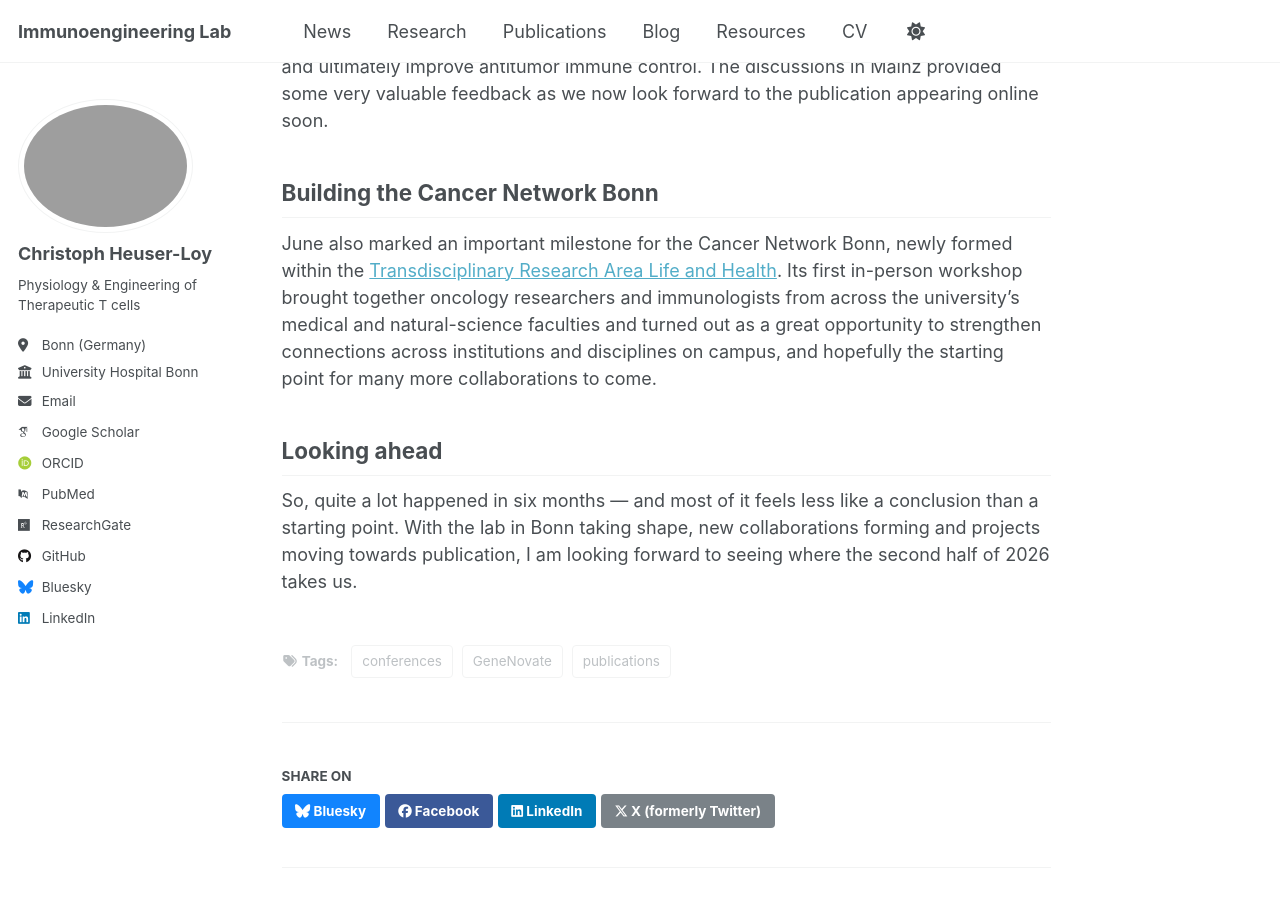
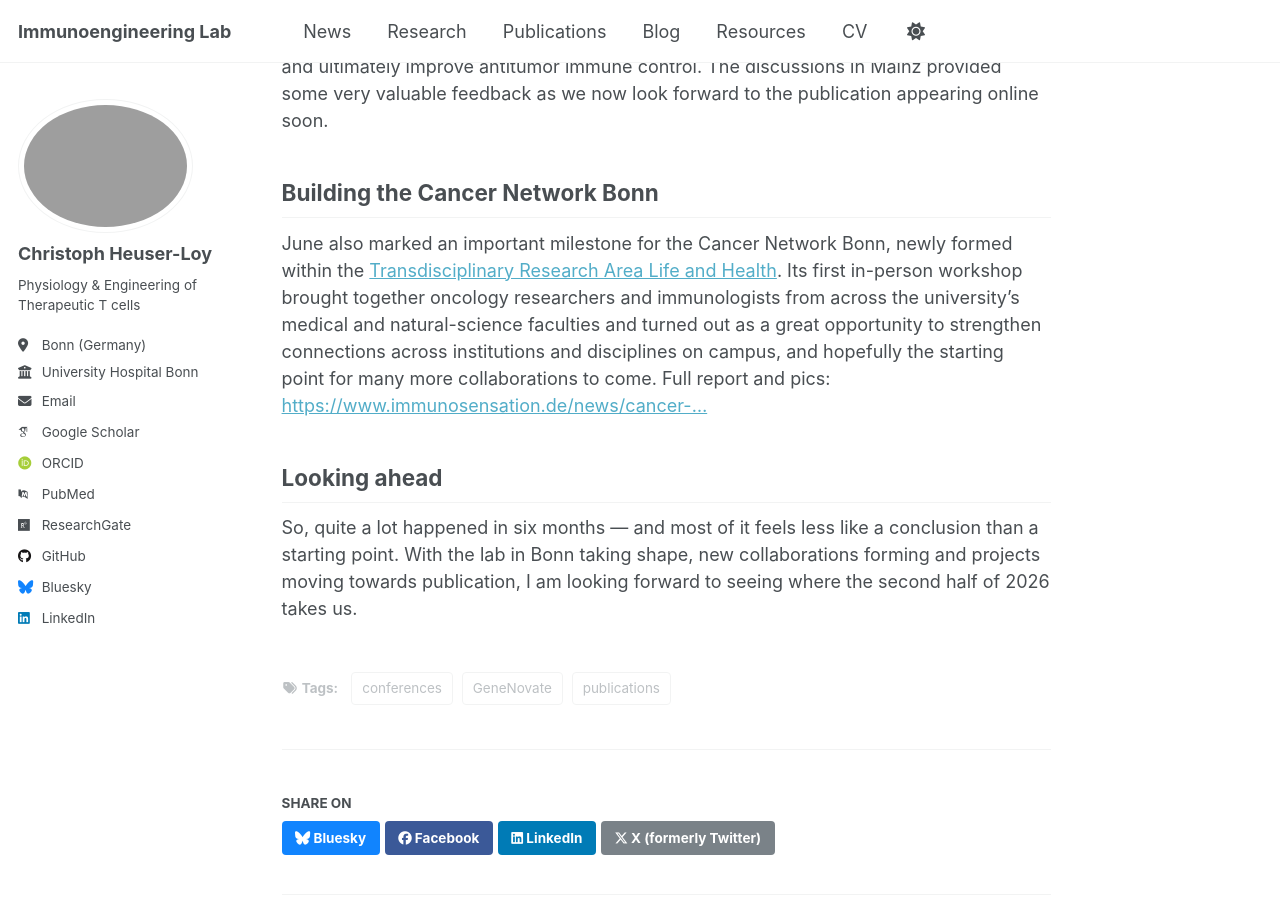
Before and after one commit to cheuserloy/cheuserloy.github.io, a Jekyll site: the page built from _news/2026-09-26_H1-2026.md, in a window 1280 px wide and 900 px high, scrolled down 996 px. Built offline with Jekyll 4.4.1, drawn with Linux system fonts in a browser that asks for light colours; some web fonts are replaced; a script that is not in the unit is left out.

Commit message:
Update Cancer Network Bonn section with workshop report link
Added a link to the full report and pictures from the Cancer Network Bonn workshop.

```diff
--- a/_news/2026-09-26_H1-2026.md
+++ b/_news/2026-09-26_H1-2026.md
@@ -17,6 +17,6 @@ One of the highlights “off the beaten path” was the [GeneNovate program](/ne
 <h2>CIMT 2026: taking the microbiome project on the road</h2>
 At the [CIMT](https://www.cimt.eu/) Annual Meeting in Mainz, I had the opportunity to present our work on tumor-associated microbiota both as a poster and in a selected oral presentation. The project explores how local antibiotic treatment can disrupt microbiota-driven immunosuppression and ultimately improve antitumor immune control. The discussions in Mainz provided some very valuable feedback as we now look forward to the publication appearing online soon.
 <h2>Building the Cancer Network Bonn</h2>
-June also marked an important milestone for the Cancer Network Bonn, newly formed within the [Transdisciplinary Research Area Life and Health](https://www.uni-bonn.de/en/research-and-teaching/research-profile/transdisciplinary-research-areas/tra-3-life-and-health/leben?set_language=en). Its first in-person workshop brought together oncology researchers and immunologists from across the university's medical and natural-science faculties and turned out as a great opportunity to strengthen connections across institutions and disciplines on campus, and hopefully the starting point for many more collaborations to come.
+June also marked an important milestone for the Cancer Network Bonn, newly formed within the [Transdisciplinary Research Area Life and Health](https://www.uni-bonn.de/en/research-and-teaching/research-profile/transdisciplinary-research-areas/tra-3-life-and-health/leben?set_language=en). Its first in-person workshop brought together oncology researchers and immunologists from across the university's medical and natural-science faculties and turned out as a great opportunity to strengthen connections across institutions and disciplines on campus, and hopefully the starting point for many more collaborations to come. Full report and pics: [https://www.immunosensation.de/news/cancer-...](https://www.immunosensation.de/news/cancer-network-bonn-workshop-brings-basic-and-clinical-oncology-together)
 <h2>Looking ahead</h2>
 So, quite a lot happened in six months — and most of it feels less like a conclusion than a starting point. With the lab in Bonn taking shape, new collaborations forming and projects moving towards publication, I am looking forward to seeing where the second half of 2026 takes us.
```
